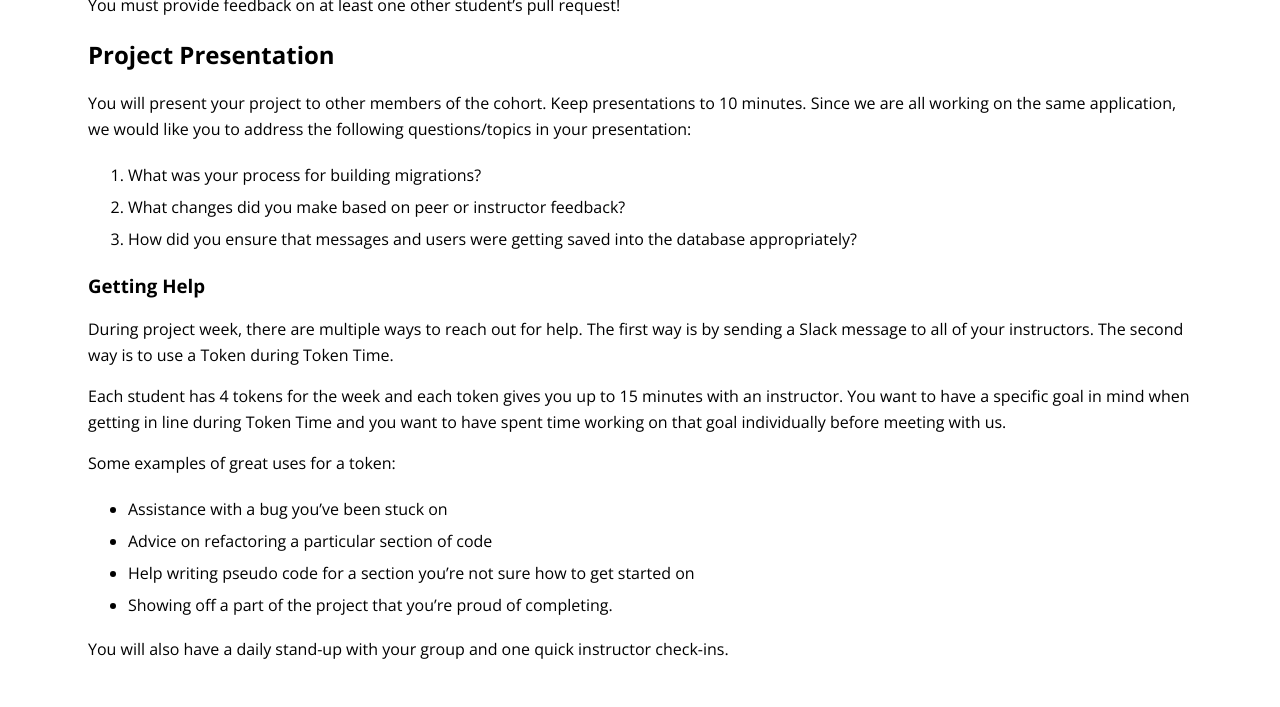
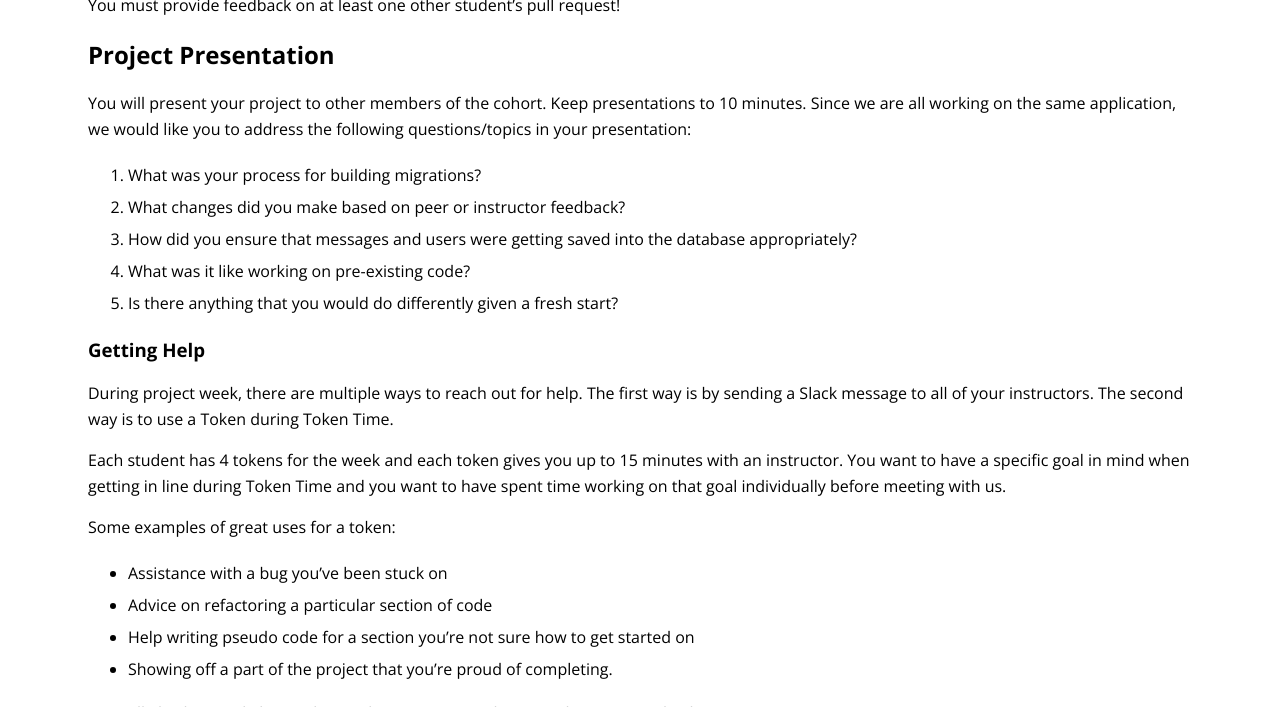
Before and after one commit to turingschool/launch-curriculum, a Jekyll site: the page built from module2/Project/index.md, in a window 1280 px wide and 900 px high, scrolled down 2510 px, cut to the strip 0-707 px from the top of the window. Built offline with Jekyll 4.4.1, drawn with Linux system fonts in a browser that asks for light colours; nearby versions of some CDN libraries; comment, search, counter and statistics services are not loaded.

Commit message:
Update for presentations

```diff
--- a/module2/Project/index.md
+++ b/module2/Project/index.md
@@ -87,6 +87,8 @@ You will present your project to other members of the cohort.  Keep presentation
 1. What was your process for building migrations?
 1. What changes did you make based on peer or instructor feedback?
 1. How did you ensure that messages and users were getting saved into the database appropriately?
+1. What was it like working on pre-existing code?
+1. Is there anything that you would do differently given a fresh start?
 
 
 ### Getting Help
```
